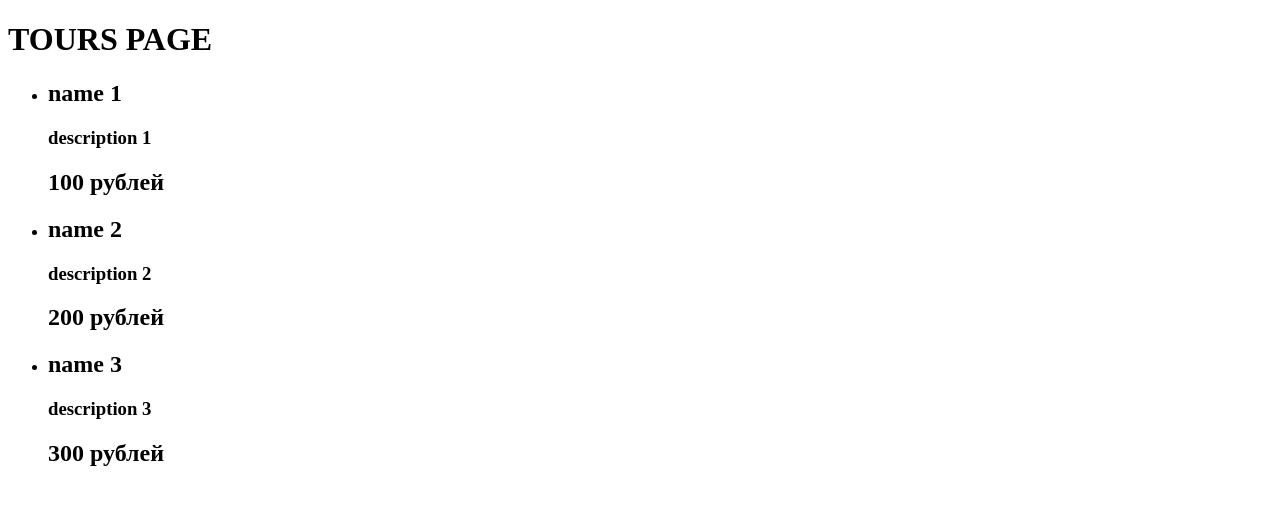
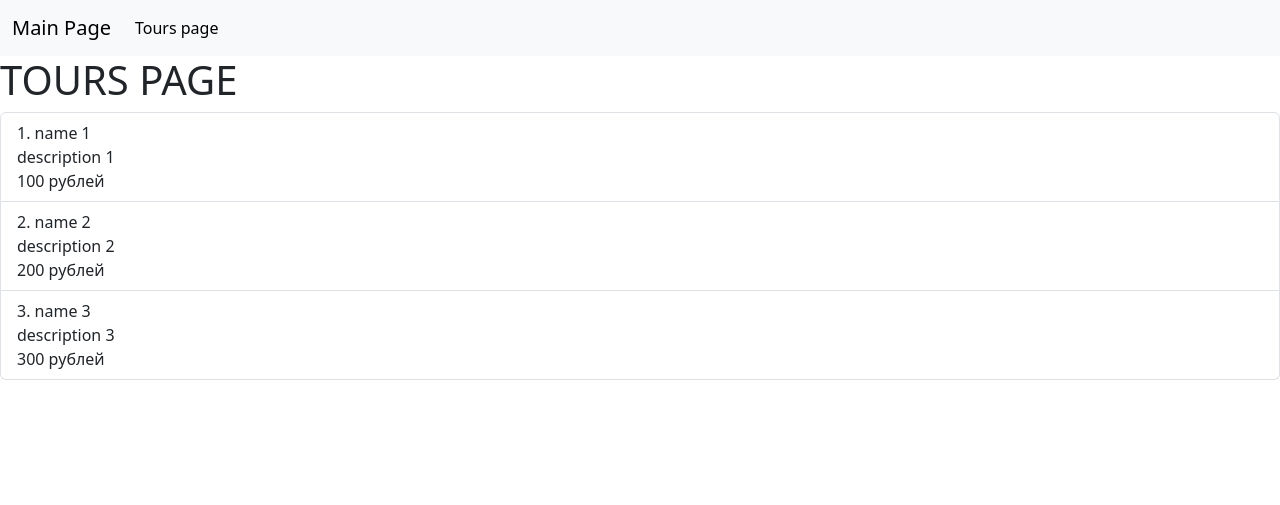
Before and after one commit to silvercloud1442/djangoProject, a Django app: page /tours/ in a window 1280 px wide. Shown: the top 505 px of the page. Run offline with Django 4.2, Linux system fonts and the light colour scheme.

Commit message:
jija 4.0

```diff
--- /dev/null
+++ b/templates/tours/base.html
@@ -0,0 +1,40 @@
+<!doctype html>
+<html lang="en">
+  <head>
+    <meta charset="utf-8">
+    <meta name="viewport" content="width=device-width, initial-scale=1">
+    <title>{{ title }}</title>
+    <link href="https://cdn.jsdelivr.net/npm/bootstrap@5.3.0-alpha1/dist/css/bootstrap.min.css" rel="stylesheet" integrity="sha384-GLhlTQ8iRABdZLl6O3oVMWSktQOp6b7In1Zl3/Jr59b6EGGoI1aFkw7cmDA6j6gD" crossorigin="anonymous">
+  </head>
+  <body>
+    <header>
+      <nav class="navbar navbar-expand-lg bg-body-tertiary">
+        <div class="container-fluid">
+          <a class="navbar-brand" href="{% url 'index' %}">Main Page</a>
+          <button class="navbar-toggler" type="button" data-bs-toggle="collapse" data-bs-target="#navbarNav" aria-controls="navbarNav" aria-expanded="false" aria-label="Toggle navigation">
+            <span class="navbar-toggler-icon"></span>
+          </button>
+          <div class="collapse navbar-collapse" id="navbarNav">
+            <ul class="navbar-nav">
+              <li class="nav-item">
+                <a class="nav-link active" aria-current="page" href="{% url 'tours'%}">Tours page</a>
+              </li>
+  <!--            <li class="nav-item">-->
+  <!--              <a class="nav-link" href="#">Features</a>-->
+  <!--            </li>-->
+  <!--            <li class="nav-item">-->
+  <!--              <a class="nav-link" href="#">Pricing</a>-->
+  <!--            </li>-->
+  <!--            <li class="nav-item">-->
+  <!--              <a class="nav-link disabled">Disabled</a>-->
+  <!--            </li>-->
+            </ul>
+          </div>
+        </div>
+      </nav>
+    </header>
+    {% block content %}
+    {% endblock %}
+    <script src="https://cdn.jsdelivr.net/npm/bootstrap@5.3.0-alpha1/dist/js/bootstrap.bundle.min.js" integrity="sha384-w76AqPfDkMBDXo30jS1Sgez6pr3x5MlQ1ZAGC+nuZB+EYdgRZgiwxhTBTkF7CXvN" crossorigin="anonymous"></script>
+  </body>
+</html>
--- a/templates/tours/tours.html
+++ b/templates/tours/tours.html
@@ -1,19 +1,14 @@
-<!DOCTYPE html>
-<html lang="en">
-<head>
-    <meta charset="UTF-8">
-    <title>{{ title }}</title>
-</head>
-<body>
+{% extends "./base.html" %}
+
+{% block content%}
 <h1>TOURS PAGE</h1>
-<ul>
+<ol class="list-group list-group-numbered">
     {% for tour in tours %}
-    <li>
-        <h2>{{ tour.name }}</h2>
-        <h3>{{ tour.description }}</h3>
-        <h2>{{ tour.price }} рублей</h2>
+    <li class="list-group-item list-group-item-action">
+        {{ tour.name }} <br>
+        {{ tour.description }} <br>
+        {{ tour.price }} рублей
     </li>
     {% endfor %}
-</ul>
-</body>
-</html>
+</ol>
+{% endblock %}
```
Also changed, not shown: templates/tours/index.html (+5 -10 lines).
